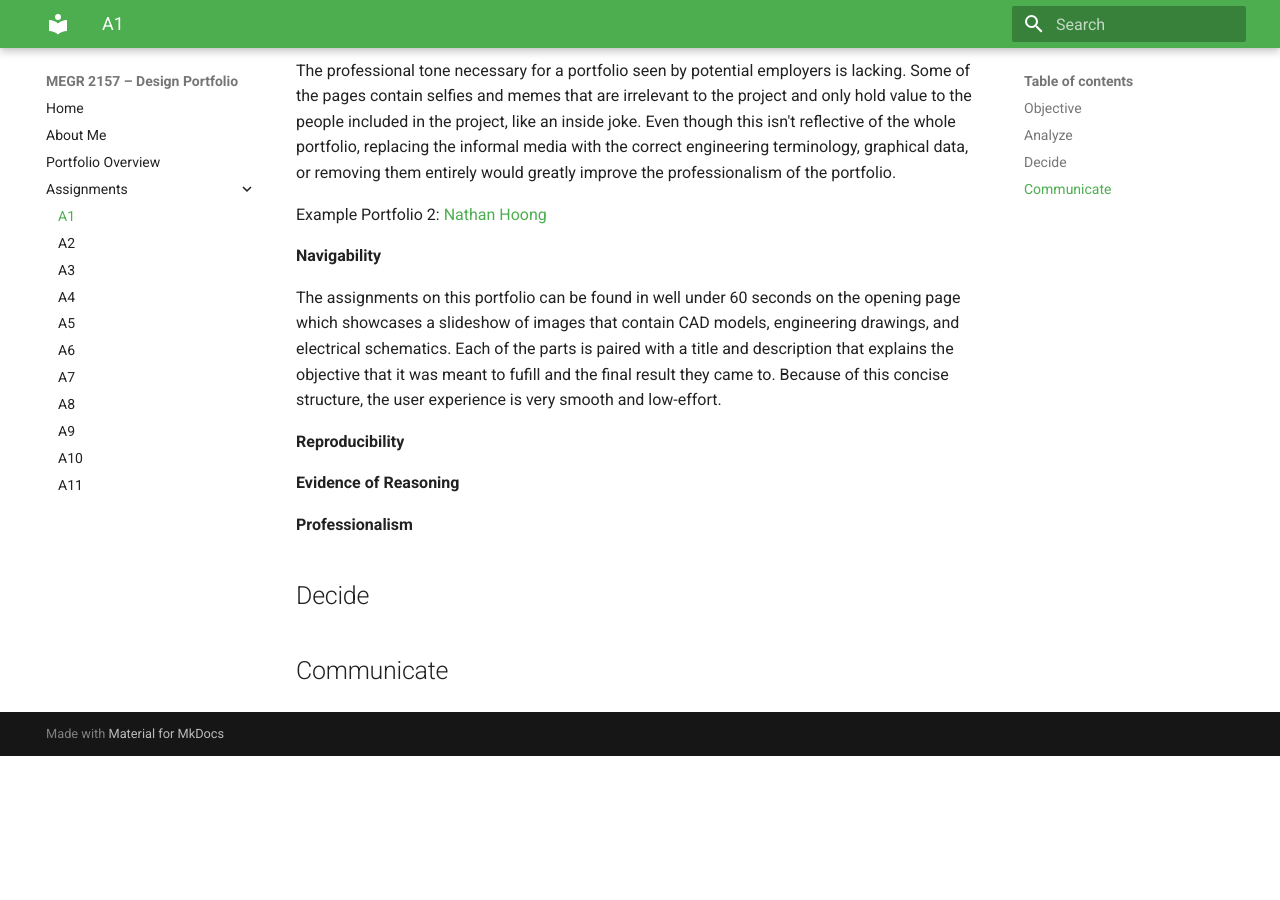
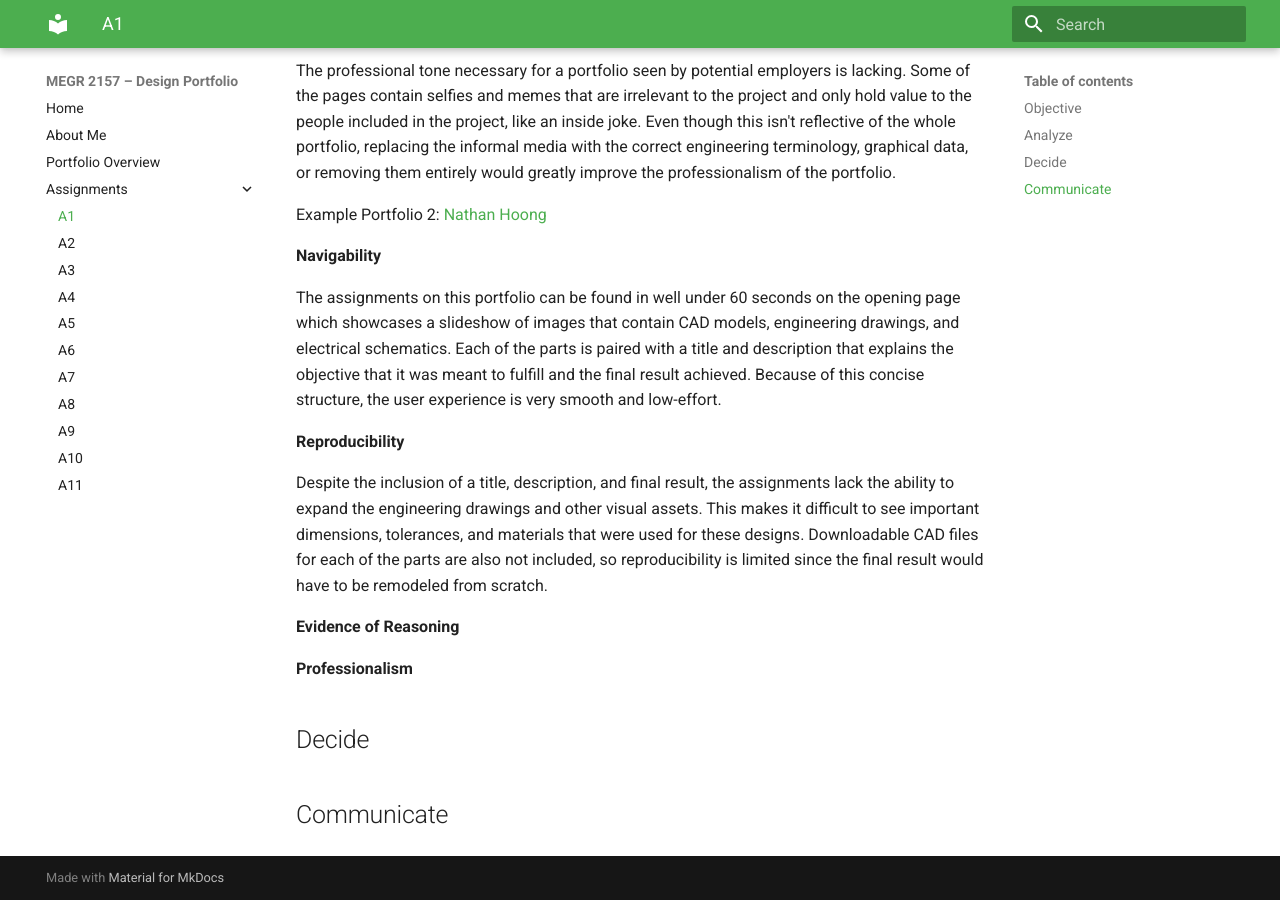
Before and after one commit to Jmswanchara/megr2156-portfolio, an MkDocs documentation site: the page built from docs/assignments/A01/index.md, in a window 1280 px wide and 900 px high, scrolled down 939 px. Built offline with MkDocs 1.6.1 and Material for MkDocs 9.7.7, drawn with Linux system fonts in a browser that asks for light colours; before the commit the page ends 1695 px from its top, so only the background shows below that.

Commit message:
Fix spelling and enhance clarity in portfolio description
Corrected spelling of 'fulfill' and improved clarity of the final result description.

```diff
--- a/docs/assignments/A01/index.md
+++ b/docs/assignments/A01/index.md
@@ -26,11 +26,11 @@ Example Portfolio 2: [Nathan Hoong](https://nhoong.github.io/)
 
 **Navigability**
 
-The assignments on this portfolio can be found in well under 60 seconds on the opening page which showcases a slideshow of images that contain CAD models, engineering drawings, and electrical schematics.  Each of the parts is paired with a title and description that explains the objective that it was meant to fufill and the final result they came to.  Because of this concise structure, the user experience is very smooth and low-effort.
+The assignments on this portfolio can be found in well under 60 seconds on the opening page which showcases a slideshow of images that contain CAD models, engineering drawings, and electrical schematics.  Each of the parts is paired with a title and description that explains the objective that it was meant to fulfill and the final result achieved.  Because of this concise structure, the user experience is very smooth and low-effort.
 
 **Reproducibility**
 
-
+Despite the inclusion of a title, description, and final result, the assignments lack the ability to expand the engineering drawings and other visual assets.  This makes it difficult to see important dimensions, tolerances, and materials that were used for these designs.  Downloadable CAD files for each of the parts are also not included, so reproducibility is limited since the final result would have to be remodeled from scratch.
 
 **Evidence of Reasoning**
 
```
